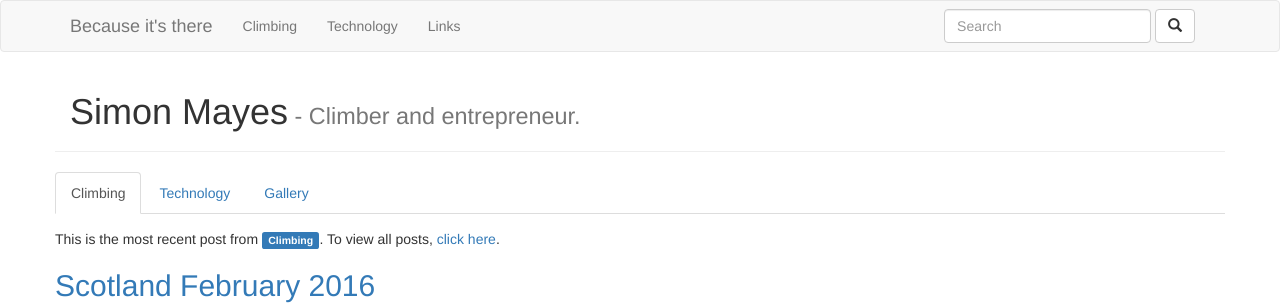
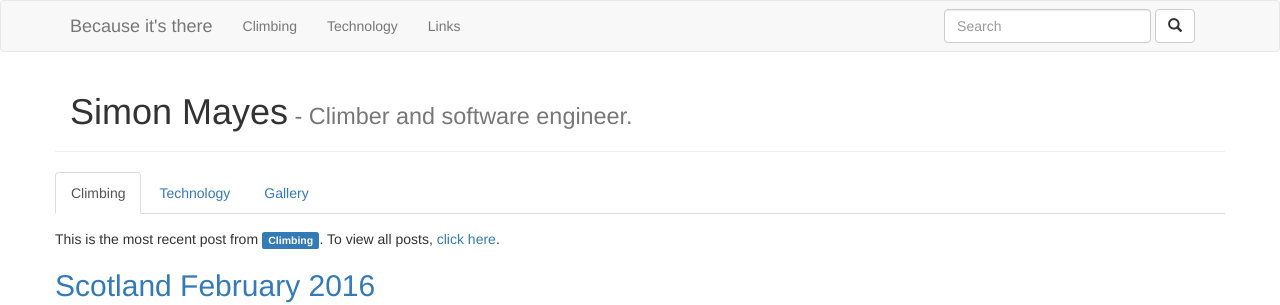
Before and after one commit to msyea/msyea.github.io, a Jekyll site: the page built from index.html, in a window 1280 px wide. Shown: the top 305 px of the page. Built offline with Jekyll 4.4.1, drawn with Linux system fonts in a browser that asks for light colours; comment, search, counter and statistics services are not loaded.

Commit message:
Changing headline

```diff
--- a/index.html
+++ b/index.html
@@ -7,7 +7,7 @@ hp_categories:
 ---
 <div class="row">
   <div class="col-md-12 page-header">
-    <h1>Simon Mayes<small> - Climber and entrepreneur.</small>
+    <h1>Simon Mayes<small> - Climber and software engineer.</small>
     </h1>
   </div>
 </div>
```
